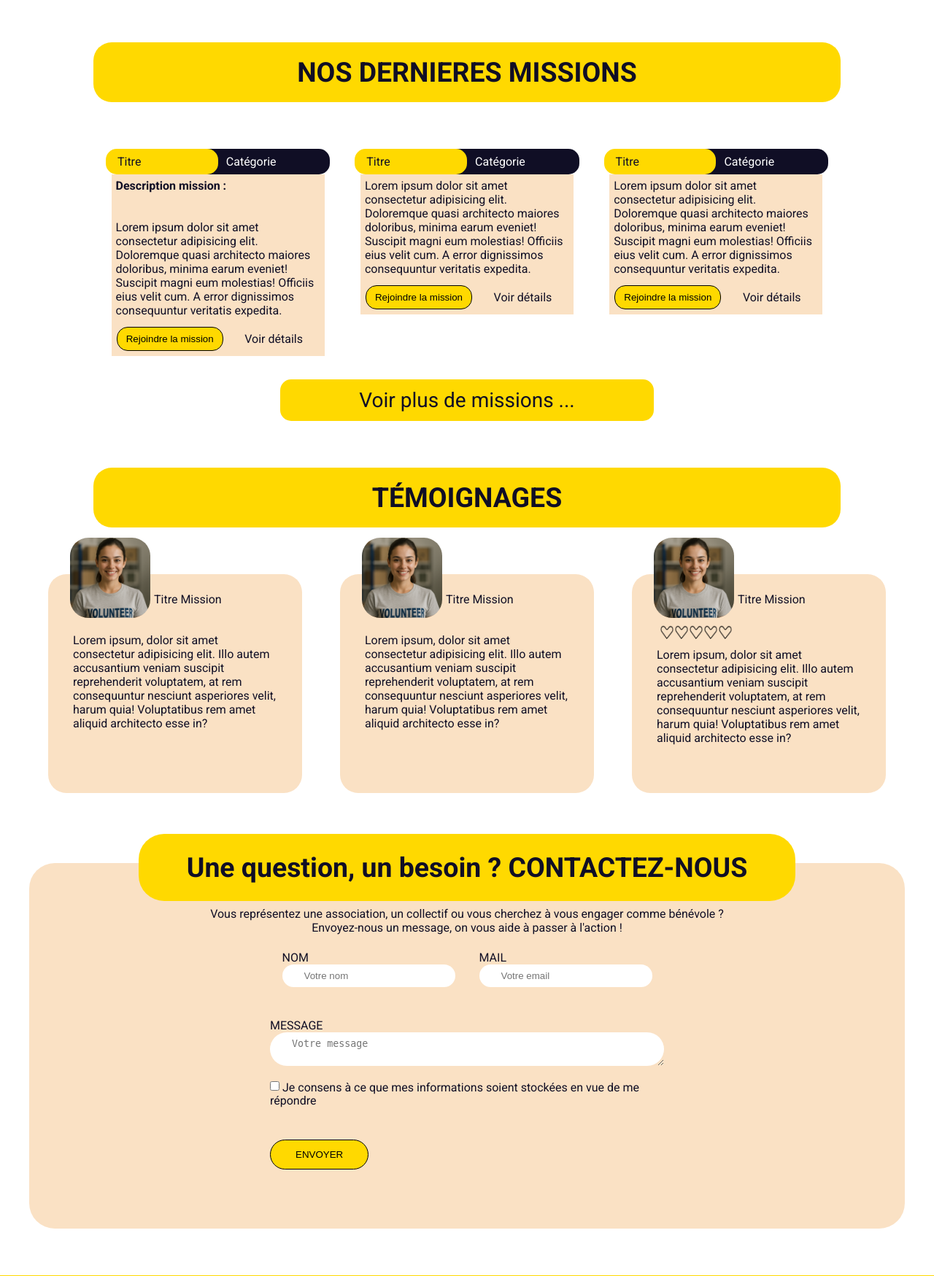
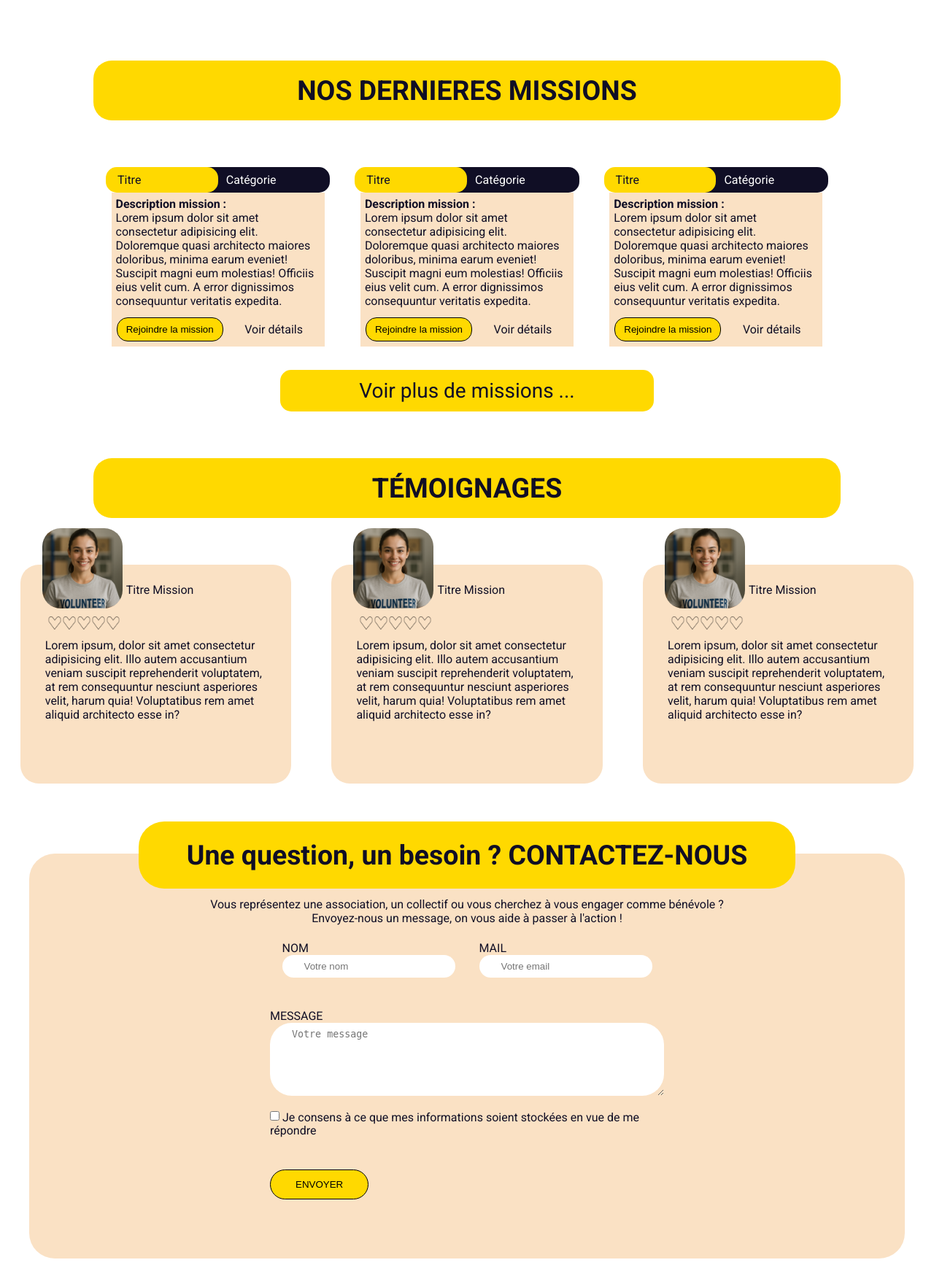
Before and after one commit to PascalJusselme/Projet_M2i, a PHP site: page / in a window 1280 px wide. Shown: the part 2040-3789 px from the top of the page at 73% size. Run offline with PHP 8.4, Linux system fonts and the light colour scheme; some web fonts are replaced.

Commit message:
Reprise Travail

```diff
--- a/projet_fil_rouge/index.html
+++ b/projet_fil_rouge/index.html
@@ -1,16 +1,16 @@
 <!DOCTYPE html>
 <html lang="fr">
-
   <head>
-    <meta charset="UTF-8">
-    <meta name="viewport" content="width=device-width, initial-scale=1.0">
-    <link rel="preconnect" href="https://fonts.googleapis.com">
-    <link rel="preconnect" href="https://fonts.gstatic.com" crossorigin>
+    <meta charset="UTF-8" />
+    <meta name="viewport" content="width=device-width, initial-scale=1.0" />
+    <link rel="preconnect" href="https://fonts.googleapis.com" />
+    <link rel="preconnect" href="https://fonts.gstatic.com" crossorigin />
     <link
       href="https://fonts.googleapis.com/css2?family=Noto+Sans:ital,wght@0,100..900;1,100..900&family=Roboto:ital,wght@0,100..900;1,100..900&family=Sevillana&display=swap"
-        rel="stylesheet">
-    <link rel="stylesheet" href="style/style.css">
-    <link rel="stylesheet" href="style/style-mobil.css">
+      rel="stylesheet"
+    />
+    <link rel="stylesheet" href="style/style.css" />
+    <link rel="stylesheet" href="style/style-mobil.css" />
     <title>Les &Eacute;claireurs Solidaires</title>
   </head>
 
@@ -18,25 +18,28 @@
     <header>
       <div class="header-mobil">
         <div class="logo-site-m">
-                <img src="img/logo2.jpg" alt="" class="logo">
+          <img src="img/logo2_2.png" alt="" class="logo" />
           <p>Les &Eacute;claireurs <span id="color-word">Solidaires</span></p>
         </div>
         <div class="header-right-m">
           <div class="search-icon-m">
-                    <img src="img/resultat-de-la-recherche2.png" class="header-picto-m">
+            <img
+              src="img/resultat-de-la-recherche2.png"
+              class="header-picto-m"
+            />
           </div>
           <div class="connect-icon-m">
-                    <img src="img/utilisateur.png" class="header-picto-m">
+            <img src="img/utilisateur.png" class="header-picto-m" />
           </div>
           <div class="menu-icon-m">
-                    <img src="img/menu.png" class="header-picto-m">
+            <img src="img/menu.png" class="header-picto-m" />
           </div>
         </div>
       </div>
 
       <div class="header-desktop">
         <div class="logo-site-d">
-                <img src="img/logo2.jpg" alt="" class="logo">
+          <img src="img/logo2_2.png" alt="" class="logo" />
         </div>
         <div class="header-right-d">
           <nav class="menu-d">
@@ -53,19 +56,23 @@
         <h1>Les &Eacute;claireurs <span id="color-word">Solidaires</span></h1>
       </div>
       <div class="accroche-site">
-            <p>Passez à l'action citoyenne : trouvez facilement des missions de bénévolat variées, engagez-vous
-                pour
-                l'environnement, la solidarité, l'entraide ou l'éducation, et devenez un acteur du changement
-                social
-                !
+        <p>
+          Passez à l'action citoyenne : trouvez facilement des missions de
+          bénévolat variées, engagez-vous pour l'environnement, la solidarité,
+          l'entraide ou l'éducation, et devenez un acteur du changement social !
         </p>
       </div>
       <div class="bloc-search-d">
-            <input type="search" name="search-bar-desktop" id="search-bar-d" placeholder="Rechercher une mission">
+        <input
+          type="search"
+          name="search-bar-desktop"
+          id="search-bar-d"
+          placeholder="Rechercher une mission"
+        />
       </div>
       <div class="blc-btn-inscConnec">
-            <input type="button" value="S'inscrire" id="btn-inscri">
-            <input type="button" value="Se Connecter" id="btn-connec">
+        <input type="button" value="S'inscrire" id="btn-inscri" />
+        <input type="button" value="Se Connecter" id="btn-connec" />
       </div>
     </section>
 
@@ -73,18 +80,23 @@
       <div class="who-are">
         <div id="font-pres">
           <h3>Qui Sommes Nous ?</h3>
-                <p>"Les Éclaireurs Solidaires" est une association loi 1901, fondée à Lyon en 2020, dédiée à la
-                    promotion et à la facilitation de l'engagement bénévole.</p>
-                <p>Notre mission principale est de créer des ponts entre les
-                    citoyens désireux d'agir et les besoins concrets du terrain, en proposant des opportunités de
-                    bénévolat ponctuelles ou régulières dans les domaines social, écologique et culturel.
+          <p>
+            "Les Éclaireurs Solidaires" est une association loi 1901, fondée à
+            Lyon en 2020, dédiée à la promotion et à la facilitation de
+            l'engagement bénévole.
+          </p>
+          <p>
+            Notre mission principale est de créer des ponts entre les citoyens
+            désireux d'agir et les besoins concrets du terrain, en proposant des
+            opportunités de bénévolat ponctuelles ou régulières dans les
+            domaines social, écologique et culturel.
           </p>
           <div class="btn-see-more">
-                    <input type="button" value="En savoir plus" id="btn-see-more">
+            <input type="button" value="En savoir plus" id="btn-see-more" />
           </div>
         </div>
         <div class="img-pres">
-                <img src="../projet_fil_rouge/img/img-asso3.jpg">
+          <img src="../projet_fil_rouge/img/img-asso3.jpg" />
         </div>
       </div>
       <div class="our-vision">
@@ -98,11 +110,11 @@
             <li>3 domaines d’actions : social, écologique, cullturel</li>
           </ul>
           <div class="btn-see-more">
-                    <input type="button" value="En savoir plus" id="btn-see-more">
+            <input type="button" value="En savoir plus" id="btn-see-more" />
           </div>
         </div>
         <div class="img-vision">
-                <img src="../projet_fil_rouge/img/img-asso4.jpg">
+          <img src="../projet_fil_rouge/img/img-asso4.jpg" />
         </div>
       </div>
     </section>
@@ -123,14 +135,17 @@
         </div>
         <div class="detail-miss">
           <div class="txt-miss">
-                    <p><b>Description mission :</b></p><br><br>
-                    Lorem ipsum dolor sit amet consectetur adipisicing elit. Doloremque quasi architecto maiores
-                    doloribus, minima earum eveniet! Suscipit magni eum molestias! Officiis eius velit cum. A error
-                    dignissimos consequuntur veritatis expedita.
+            <p><b>Description mission :</b></p>
+            <p>
+              Lorem ipsum dolor sit amet consectetur adipisicing elit.
+              Doloremque quasi architecto maiores doloribus, minima earum
+              eveniet! Suscipit magni eum molestias! Officiis eius velit cum. A
+              error dignissimos consequuntur veritatis expedita.
+            </p>
           </div>
           <div class="foot-detail">
             <div class="btn-join-miss">
-                        <input type="button" value="Rejoindre la mission">
+              <input type="button" value="Rejoindre la mission" />
             </div>
             <div class="see-details">
               <a href="#">Voir détails</a>
@@ -149,13 +164,17 @@
         </div>
         <div class="detail-miss">
           <div class="txt-miss">
-                    Lorem ipsum dolor sit amet consectetur adipisicing elit. Doloremque quasi architecto maiores
-                    doloribus, minima earum eveniet! Suscipit magni eum molestias! Officiis eius velit cum. A error
-                    dignissimos consequuntur veritatis expedita.
+            <p><b>Description mission :</b></p>
+            <p>
+              Lorem ipsum dolor sit amet consectetur adipisicing elit.
+              Doloremque quasi architecto maiores doloribus, minima earum
+              eveniet! Suscipit magni eum molestias! Officiis eius velit cum. A
+              error dignissimos consequuntur veritatis expedita.
+            </p>
           </div>
           <div class="foot-detail">
             <div class="btn-join-miss">
-                        <input type="button" value="Rejoindre la mission">
+              <input type="button" value="Rejoindre la mission" />
             </div>
             <div class="see-details">
               <a href="#">Voir détails</a>
@@ -174,13 +193,17 @@
         </div>
         <div class="detail-miss">
           <div class="txt-miss">
-                    Lorem ipsum dolor sit amet consectetur adipisicing elit. Doloremque quasi architecto maiores
-                    doloribus, minima earum eveniet! Suscipit magni eum molestias! Officiis eius velit cum. A error
-                    dignissimos consequuntur veritatis expedita.
+            <p><b>Description mission :</b></p>
+            <p>
+              Lorem ipsum dolor sit amet consectetur adipisicing elit.
+              Doloremque quasi architecto maiores doloribus, minima earum
+              eveniet! Suscipit magni eum molestias! Officiis eius velit cum. A
+              error dignissimos consequuntur veritatis expedita.
+            </p>
           </div>
           <div class="foot-detail">
             <div class="btn-join-miss">
-                        <input type="button" value="Rejoindre la mission">
+              <input type="button" value="Rejoindre la mission" />
             </div>
             <div class="see-details">
               <a href="#">Voir détails</a>
@@ -201,67 +224,148 @@
     <section class="temoignages">
       <div class="avis-card">
         <div class="avatar-member">
-                <img src="../projet_fil_rouge/img/img-mini-1-2.png" alt="" id="img-avatar">
+          <img
+            src="../projet_fil_rouge/img/img-mini-1-2.png"
+            alt=""
+            id="img-avatar"
+          />
         </div>
         <div class="lib-mission-avis">
           <p>Titre Mission</p>
         </div>
         <div class="foot-avis">
           <div class="icon-heart">
-                    <!-- <img src="../projet_fil_rouge/img/coeur-valide.png" alt="" id="icon-heart">
-                    <img src="../projet_fil_rouge/img/coeur-valide.png" alt="" id="icon-heart">
-                    <img src="../projet_fil_rouge/img/coeur-valide.png" alt="" id="icon-heart">
-                    <img src="../projet_fil_rouge/img/coeur-invalide.png" alt="" id="icon-heart">
-                    <img src="../projet_fil_rouge/img/coeur-invalide.png" alt="" id="icon-heart"> -->
+            <img
+              src="../projet_fil_rouge/img/coeur-vide.png"
+              alt=""
+              id="icon-heart"
+            />
+            <img
+              src="../projet_fil_rouge/img/coeur-vide.png"
+              alt=""
+              id="icon-heart"
+            />
+            <img
+              src="../projet_fil_rouge/img/coeur-vide.png"
+              alt=""
+              id="icon-heart"
+            />
+            <img
+              src="../projet_fil_rouge/img/coeur-vide.png"
+              alt=""
+              id="icon-heart"
+            />
+            <img
+              src="../projet_fil_rouge/img/coeur-vide.png"
+              alt=""
+              id="icon-heart"
+            />
           </div>
           <div class="txt-avis">
-                    <p>Lorem ipsum, dolor sit amet consectetur adipisicing elit. Illo autem accusantium veniam suscipit
-                        reprehenderit voluptatem, at rem consequuntur nesciunt asperiores velit, harum quia!
-                        Voluptatibus rem amet aliquid architecto esse in?</p>
+            <p>
+              Lorem ipsum, dolor sit amet consectetur adipisicing elit. Illo
+              autem accusantium veniam suscipit reprehenderit voluptatem, at rem
+              consequuntur nesciunt asperiores velit, harum quia! Voluptatibus
+              rem amet aliquid architecto esse in?
+            </p>
           </div>
         </div>
       </div>
       <div class="avis-card">
         <div class="avatar-member">
-                <img src="../projet_fil_rouge/img/img-mini-1-2.png" alt="" id="img-avatar">
+          <img
+            src="../projet_fil_rouge/img/img-mini-1-2.png"
+            alt=""
+            id="img-avatar"
+          />
         </div>
         <div class="lib-mission-avis">
           <p>Titre Mission</p>
         </div>
         <div class="foot-avis">
           <div class="icon-heart">
-                    <!-- <img src="../projet_fil_rouge/img/coeur-valide.png" alt="" id="icon-heart">
-                    <img src="../projet_fil_rouge/img/coeur-valide.png" alt="" id="icon-heart">
-                    <img src="../projet_fil_rouge/img/coeur-invalide.png" alt="" id="icon-heart">
-                    <img src="../projet_fil_rouge/img/coeur-invalide.png" alt="" id="icon-heart">
-                    <img src="../projet_fil_rouge/img/coeur-invalide.png" alt="" id="icon-heart"> -->
+            <img
+              src="../projet_fil_rouge/img/coeur-vide.png"
+              alt=""
+              id="icon-heart"
+            />
+            <img
+              src="../projet_fil_rouge/img/coeur-vide.png"
+              alt=""
+              id="icon-heart"
+            />
+            <img
+              src="../projet_fil_rouge/img/coeur-vide.png"
+              alt=""
+              id="icon-heart"
+            />
+            <img
+              src="../projet_fil_rouge/img/coeur-vide.png"
+              alt=""
+              id="icon-heart"
+            />
+            <img
+              src="../projet_fil_rouge/img/coeur-vide.png"
+              alt=""
+              id="icon-heart"
+            />
           </div>
           <div class="txt-avis">
-                    <p>Lorem ipsum, dolor sit amet consectetur adipisicing elit. Illo autem accusantium veniam suscipit
-                        reprehenderit voluptatem, at rem consequuntur nesciunt asperiores velit, harum quia!
-                        Voluptatibus rem amet aliquid architecto esse in?</p>
+            <p>
+              Lorem ipsum, dolor sit amet consectetur adipisicing elit. Illo
+              autem accusantium veniam suscipit reprehenderit voluptatem, at rem
+              consequuntur nesciunt asperiores velit, harum quia! Voluptatibus
+              rem amet aliquid architecto esse in?
+            </p>
           </div>
         </div>
       </div>
       <div class="avis-card">
         <div class="avatar-member">
-                <img src="../projet_fil_rouge/img/img-mini-1-2.png" alt="" id="img-avatar">
+          <img
+            src="../projet_fil_rouge/img/img-mini-1-2.png"
+            alt=""
+            id="img-avatar"
+          />
         </div>
         <div class="lib-mission-avis">
           <p>Titre Mission</p>
         </div>
         <div class="foot-avis">
           <div class="icon-heart">
-                    <img src="../projet_fil_rouge/img/coeur-vide.png" alt="" id="icon-heart">
-                    <img src="../projet_fil_rouge/img/coeur-vide.png" alt="" id="icon-heart">
-                    <img src="../projet_fil_rouge/img/coeur-vide.png" alt="" id="icon-heart">
-                    <img src="../projet_fil_rouge/img/coeur-vide.png" alt="" id="icon-heart">
-                    <img src="../projet_fil_rouge/img/coeur-vide.png" alt="" id="icon-heart">
+            <img
+              src="../projet_fil_rouge/img/coeur-vide.png"
+              alt=""
+              id="icon-heart"
+            />
+            <img
+              src="../projet_fil_rouge/img/coeur-vide.png"
+              alt=""
+              id="icon-heart"
+            />
+            <img
+              src="../projet_fil_rouge/img/coeur-vide.png"
+              alt=""
+              id="icon-heart"
+            />
+            <img
+              src="../projet_fil_rouge/img/coeur-vide.png"
+              alt=""
+              id="icon-heart"
+            />
+            <img
+              src="../projet_fil_rouge/img/coeur-vide.png"
+              alt=""
+              id="icon-heart"
+            />
           </div>
           <div class="txt-avis">
-                    <p>Lorem ipsum, dolor sit amet consectetur adipisicing elit. Illo autem accusantium veniam suscipit
-                        reprehenderit voluptatem, at rem consequuntur nesciunt asperiores velit, harum quia!
-                        Voluptatibus rem amet aliquid architecto esse in?</p>
+            <p>
+              Lorem ipsum, dolor sit amet consectetur adipisicing elit. Illo
+              autem accusantium veniam suscipit reprehenderit voluptatem, at rem
+              consequuntur nesciunt asperiores velit, harum quia! Voluptatibus
+              rem amet aliquid architecto esse in?
+            </p>
           </div>
         </div>
       </div>
@@ -273,19 +377,26 @@
       </div>
       <div class="formu">
         <div class="phr-accroche">
-                <p>Vous représentez une association, un collectif
-                    ou vous cherchez à vous engager comme bénévole ?</p>
+          <p>
+            Vous représentez une association, un collectif ou vous cherchez à
+            vous engager comme bénévole ?
+          </p>
           <p>Envoyez-nous un message, on vous aide à passer à l'action !</p>
         </div>
         <form action="valid.html">
           <div class="contact-haut">
             <div class="input-align">
               <label for="name">NOM</label>
-                        <input type="text" id="name" required placeholder="Votre nom">
+              <input type="text" id="name" required placeholder="Votre nom" />
             </div>
             <div class="input-align">
               <label for="mail">MAIL</label>
-                        <input type="email" id="mail" required placeholder="Votre email">
+              <input
+                type="email"
+                id="mail"
+                required
+                placeholder="Votre email"
+              />
             </div>
           </div>
           <div class="contact-bas">
@@ -294,48 +405,56 @@
               <textarea id="message" placeholder="Votre message"></textarea>
             </div>
             <div class="consent">
-                        <input type="checkbox" name="consent-check" id="">
-                        Je consens à ce que mes informations soient stockées en vue de me répondre
+              <input type="checkbox" name="consent-check" id="" />
+              Je consens à ce que mes informations soient stockées en vue de me
+              répondre
             </div>
           </div>
           <div class="button-formu">
-                    <input type="button" value="ENVOYER" id="button-formu">
+            <input type="button" value="ENVOYER" id="button-formu" />
           </div>
         </form>
       </div>
     </section>
 
     <section class="high-footer">
-        <div class="contact-details">
-            Nos Coordonnees<br>
-
-            Claire Michelle<br>
-            62 avenue de l’Imagerie<br>
-            69000, Lyon Cedex 09<br>
-
-            claire-michelle@gmail.com<br>
-            whatsApp : <br>
+      <div class="contact-details contact-left">
+        Nos Coordonnees
+        <ul>
+          <li>Claire Michelle</li>
+          <li>62 avenue de l’Imagerie</li>
+          <li>69000, Lyon Cedex 09</li>
+          <li>e-mail : claire-michelle@gmail.com</li>
+          <li>whatsApp :</li>
+        </ul>
       </div>
 
-        <div class="contact-details">
-            <p>Plan du site : <br>
-                ACCUEIL<br>
-                NOS MISSIONS<br>
-                VOUS & NOUS<br>
-            </p>
+      <div class="contact-details contact-right">
+        Plan du site
+        <ul>
+          <li><a href="#">ACCUEIL</a></li>
+          <li><a href="#">NOS MISSIONS</a></li>
+          <li><a href="#">VOUS & NOUS</a></li>
+        </ul>
       </div>
     </section>
 
     <footer>
       <div class="blc-copy">
-            &copy; Tous droits r&eacute;serv&eacute;s - CGU - Les &Eacute;claireurs Solidaires
+        &copy; Tous droits r&eacute;serv&eacute;s - CGU - Les &Eacute;claireurs
+        Solidaires
       </div>
       <div class="bloc-picto">
-            <a href="#"><img src="../projet_fil_rouge/img/icon-X.png" class="picto"></a>
-            <a href="#"><img src="../projet_fil_rouge/img/icon-insta.png" class="picto"></a>
-            <a href="#"><img src="../projet_fil_rouge/img/icon-facebook.png" class="picto"></a>
+        <a href="#"
+          ><img src="../projet_fil_rouge/img/icon-X.png" class="picto"
+        /></a>
+        <a href="#"
+          ><img src="../projet_fil_rouge/img/icon-insta.png" class="picto"
+        /></a>
+        <a href="#"
+          ><img src="../projet_fil_rouge/img/icon-facebook.png" class="picto"
+        /></a>
       </div>
     </footer>
   </body>
-
 </html>
--- a/projet_fil_rouge/style/style.css
+++ b/projet_fil_rouge/style/style.css
@@ -5,6 +5,12 @@
 
 input,textarea{
     border:none;
+}
+textarea{
+ min-width : 100%;
+ min-height : 100px;
+ max-width : 100%;
+ max-height : 150px;
 }
 
 body {
@@ -72,13 +78,12 @@ a {
     color: white;
     display: flex;
     flex-direction: column;
-    justify-content: center;
     align-items: center;
 }
 
 .titre-site {
     align-items: center;
-    margin-top: 20%;
+    padding-top: 20%;
     font-size: 32px;
 }
 
@@ -110,7 +115,7 @@ a {
 
 .bloc-pres {
     padding: 40px 20px;
-    max-width: 1200px;
+    max-width: 90%;
     margin: 0 auto;
 }
 
@@ -148,6 +153,7 @@ a {
     background-color: #FFD900;
     border-radius: 8px;
     box-shadow: 0 4px 8px rgba(0, 0, 0, 0.1);
+    font-size: 18px;
 }
 
 #font-pres {
@@ -205,7 +211,9 @@ a {
     margin-right: -10%;
 }
 
+
 /* ---------- BLOC MISSION ---------- */
+
 
 .mission {
     display: flex;
@@ -318,7 +326,7 @@ a {
 }
 
 .temoignages {
-    width: 1200px;
+    width: 100%;
     margin: auto;
     display: flex;
     justify-content: space-around;
@@ -326,7 +334,7 @@ a {
 
 .avis-card {
     width: 29%;
-    height: 300px;
+    min-height: 300px;
     background-color: #FAE1C4;
     position: relative;
     border-radius: 25px;
@@ -457,7 +465,15 @@ input[type="checkbox"] {
 .high-footer {
     background-color: #FFD900;
     display: flex;
-    justify-content: space-between;
+    justify-content: space-around;
+    padding: 15px;
+}
+
+.contact-details ul{
+    list-style: none;
+}
+
+.contact-right{
 }
 
 footer {
@@ -475,9 +491,10 @@ footer {
 }
 
 .bloc-picto {
-    width: 25%;
+    width: 10%;
+    margin-right: 1%;
     display: flex;
-    justify-content: space-around;
+    justify-content: space-between;
 }
 
 .picto {
```
Also changed, not shown: projet_fil_rouge/img/coeur-vide.png. Lines whose indentation alone changed are shown as unchanged.
